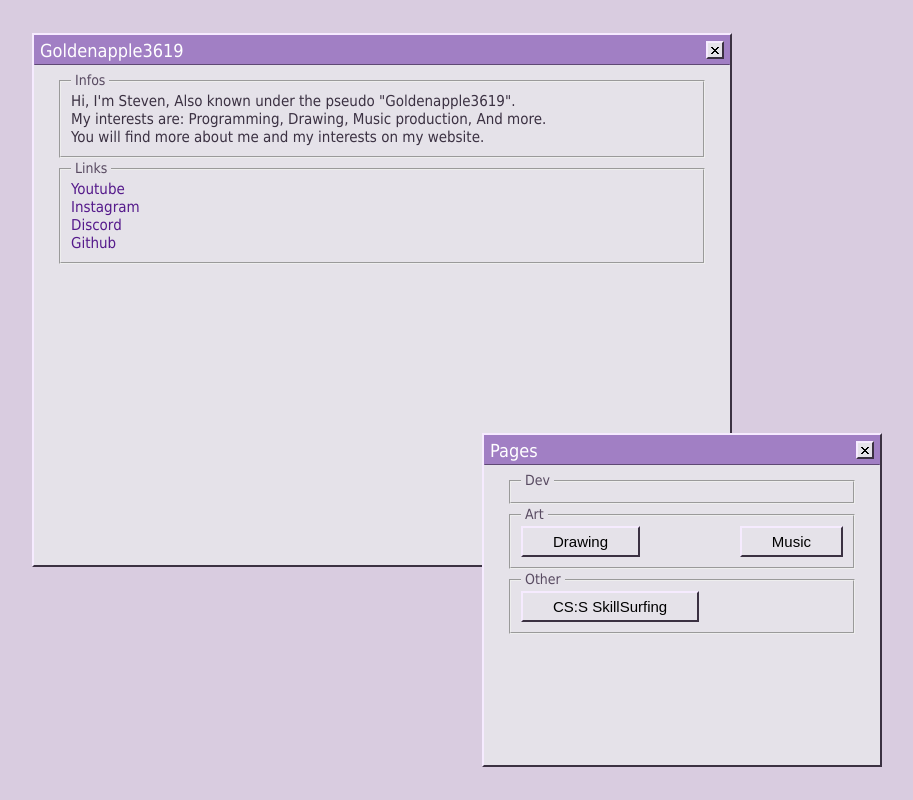
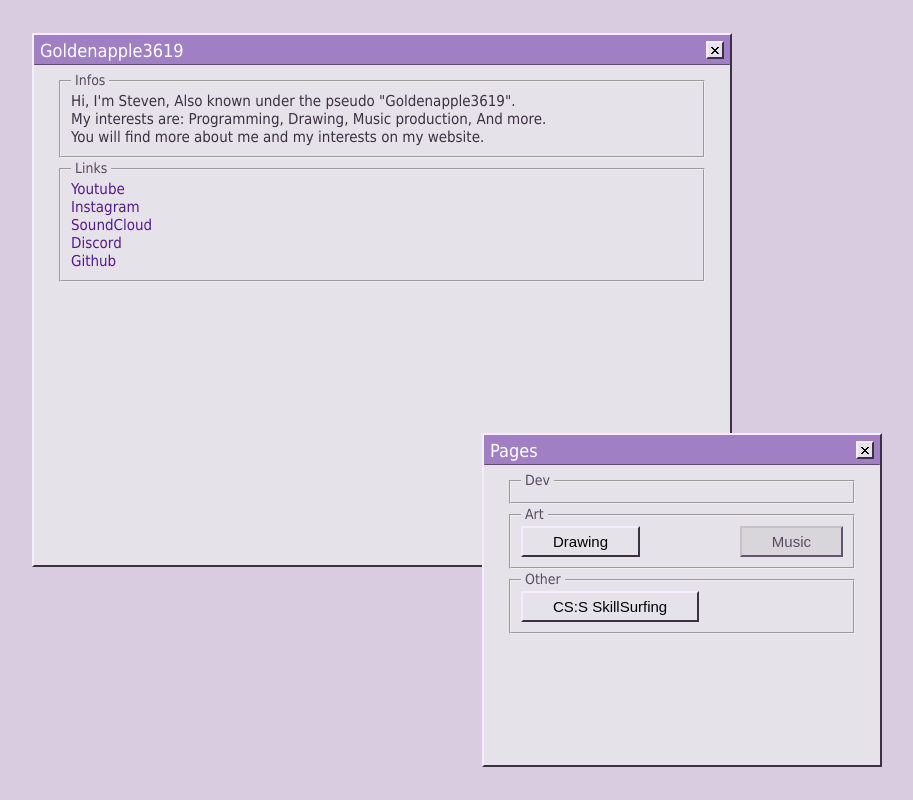
Before and after one commit to Goldenapple3619/Goldenapple3619.github.io, a PHP site: page / in a window 1280 px wide. Shown: the whole page, without its empty margins (158-1071 px from the left). Run offline with PHP 8.4, Linux system fonts and the light colour scheme.

Commit message:
[ADD] soundcloud and disabled unused button

```diff
--- a/index.html
+++ b/index.html
@@ -53,6 +53,7 @@
                         <legend>Links</legend>
                         <a class="link" href="https://www.youtube.com/@goldenapple3619">Youtube</a>
                         <a class="link" href="https://www.instagram.com/goldenapple3619">Instagram</a>
+                        <a class="link" href="https://soundcloud.com/goldenapple3619">SoundCloud</a>
                         <a class="link" href="https://discord.com/users/474842502055329802">Discord</a>
                         <a class="link" href="https://github.com/Goldenapple3619">Github</a>
                     </div>
@@ -74,7 +75,7 @@
                         <legend>Art</legend>
 
                         <button class="button" onclick="document.location.href='/pages/drawing';">Drawing</button>
-                        <button class="button" onclick="document.location.href='#';">Music</button>
+                        <button class="button button-inactive" onclick="// document.location.href='#';">Music</button>
                     </div>
 
                     <div class="container" style="display: flex; flex-direction: row; justify-content: space-between; margin-left: 20px; margin-right: 20px; margin-top: 10px; flex-wrap: wrap;">
--- a/style/main.css
+++ b/style/main.css
@@ -152,6 +152,24 @@
     border-bottom-color: #f6ebff;
 }
 
+.button-inactive {
+    cursor:not-allowed;
+    color: #594b64;
+
+    background-color: rgba(0, 0, 0, 0.06);
+    border-bottom-color: #645470;
+    border-right-color: #645470;
+    border-left-color: #c8bfcf;
+    border-top-color: #c8bfcf;
+}
+
+.button-inactive:active {
+    border-bottom-color: #645470;
+    border-right-color: #645470;
+    border-left-color: #c8bfcf;
+    border-top-color: #c8bfcf;
+}
+
 .link {
     font-size: 15px;
     color: #551A8B;
```
